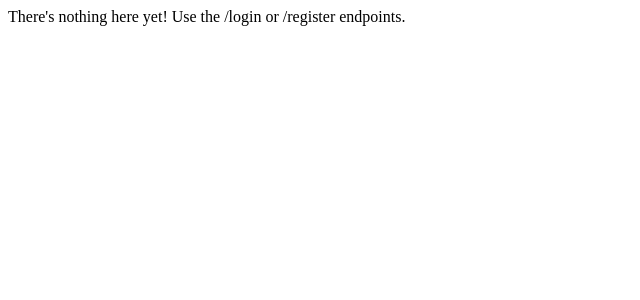
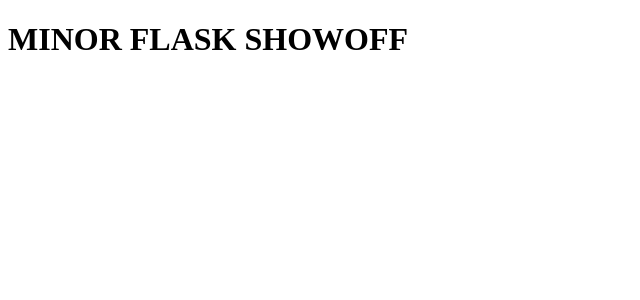
Before and after one commit to Dev-solomon/Flask_blog, a Python web app: template src/templates/home.html in a window 1280 px wide. Shown: the top 300 px of the page, without its empty margins (0-640 px from the left). Run offline with Jinja, Linux system fonts and the light colour scheme; the template is opened without the code that fills it, so the values that code supplies are empty.

Commit message:
new update

```diff
--- a/src/app.py
+++ b/src/app.py
@@ -61,7 +61,7 @@ def user_blogs(user_id=None):
     if user_id is not None:
         user = User.get_by_id(user_id)
     else:
-        user = User.get_by_email(session['email'])
+        user = User.get_by_email(session['email'])N
 
     blogs = user.get_blogs()
 
--- a/src/templates/home.html
+++ b/src/templates/home.html
@@ -3,8 +3,13 @@
 <head>
     <meta charset="UTF-8">
     <title>Web Blog</title>
+    <link rel="styelsheet" href=" https://cdn.jsdelivr.net/npm/bootstrap@5.2.3/dist/css/bootstrap.min.css">
+    <link rel="stylesheet" href="https://cdn.jsdelivr.net/npm/bootstrap@5.2.3/dist/js/bootstrap.min.js">
+
+
 </head>
 <body>
-There's nothing here yet! Use the /login or /register endpoints.
+     <h1>MINOR FLASK SHOWOFF</h1>
+
 </body>
 </html>
```
Also changed, not shown: src/static/images/blog.jpg (added).
